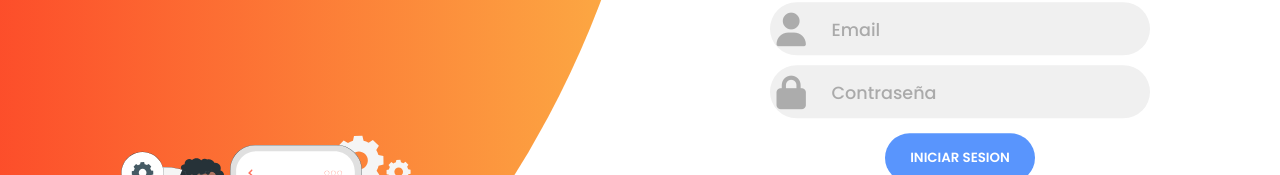
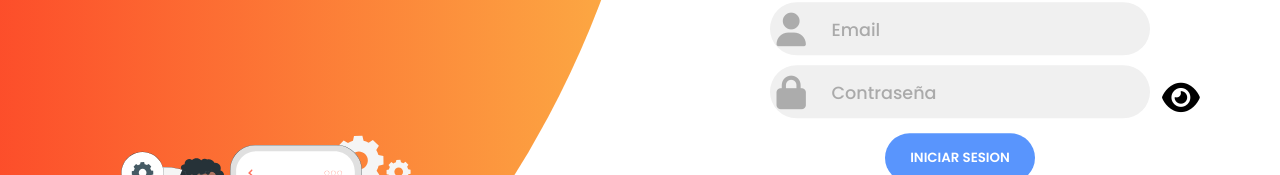
Before and after one commit to MartinOrtega3RL/LoginVite, a React (Vite) app: page /Login in a window 1280 px wide. Shown: the part 274-449 px from the top of the page. Built offline with nearby package versions, Linux system fonts and the light colour scheme; what auth0-js would draw is missing.

Commit message:
Login terminado/Acoplar backend

```diff
--- a/src/assets/Style/Estilo.css
+++ b/src/assets/Style/Estilo.css
@@ -91,10 +91,24 @@ form.sign-in-form {
   background: none;
   outline: none;
   border: none;
-  line-height: 1;
-  font-weight: 600;
+  line-height: 1px;
+  font-weight: 600px;
   font-size: 1.1rem;
   color: #333;
+}
+
+.input-field .toggle-password {
+  position: absolute; /* Posicionamos el botón de manera absoluta */
+  right:-7rem; /* Lo alineamos a la derecha */
+  top: 60%; /* Lo posicionamos verticalmente en el centro */
+  transform: translateY(-50%); /* Lo ajustamos verticalmente */
+  background: none;
+  border: none;
+  cursor: pointer;
+}
+
+.input-field .toggle-password i {
+  color: #000000; /* Color del ícono */
 }
 
 .Error-Message-Register{
--- a/src/components/Login.jsx
+++ b/src/components/Login.jsx
@@ -5,8 +5,6 @@ import reg from "../assets/register.jpg";
 import { useState } from "react";
 import auth0 from "auth0-js";
 import Ath0Config from "../Auth0Config";
-
-
 
 const webAuth = new auth0.WebAuth(Ath0Config);
 
@@ -25,6 +23,8 @@ export default function Login() {
   } = useForm();
 
   const [isSignUpMode, setIsSignUpMode] = useState(false);
+  const [errorEmail, setErrorEmail] = useState("");
+  const [showPassword, setShowPassword] = useState(false); // Estado para controlar si la contraseña debe mostrarse
 
   const handleSignIn = (data) => {
     const { Email, Contraseña } = data;
@@ -47,8 +47,6 @@ export default function Login() {
     );
   };
 
-  const [errorEmail, setErrorEmail] = useState("");
-
   const renderErrorMessage = (fieldName) => {
     if (errors[fieldName]) {
       return (
@@ -67,15 +65,15 @@ export default function Login() {
 
     webAuth.signup(
       {
-        email:Email,
-        password:Contraseña,
+        email: Email,
+        password: Contraseña,
         connection: "Usuarios-Login", // Cambia esto según tu configuración de Auth0
         user_metadata: {
-          nombre:Nombre,
-          apellido:Apellido,
-          cuil:Cuil,
+          nombre: Nombre,
+          apellido: Apellido,
+          cuil: Cuil,
           rol: "Usuario",
-          telefono:Telefono,
+          telefono: Telefono,
         },
       },
       (err) => {
@@ -95,6 +93,11 @@ export default function Login() {
 
   const toggleSignUpMode = () => {
     setIsSignUpMode(!isSignUpMode);
+    setShowPassword(false);
+  };
+
+  const togglePasswordVisibility = () => {
+    setShowPassword(!showPassword); // Cambiar el estado para mostrar u ocultar la contraseña
   };
 
   return (
@@ -117,10 +120,21 @@ export default function Login() {
             <div className="input-field">
               <i className="fas fa-lock fa-lg"></i>
               <input
-                type="password"
+                type={showPassword ? "text" : "password"} // Cambiar el tipo de entrada según el estado de showPassword
                 placeholder="Contraseña"
                 {...registerSignIn("Contraseña")}
               />
+              <button
+                type="button"
+                className="toggle-password"
+                onClick={togglePasswordVisibility}
+              >
+                <i
+                  className={`fas ${
+                    showPassword ? "fa-eye-slash" : "fa-eye"
+                  } fa-lg`}
+                ></i>
+              </button>
             </div>
             <input type="submit" value="Iniciar Sesion" className="btn solid" />
             <p className="social-text">
@@ -241,7 +255,7 @@ export default function Login() {
             <div className="input-field">
               <i className="fas fa-lock fa-lg"></i>
               <input
-                type="password"
+                type={showPassword ? "text" : "password"} // Cambiar el tipo de entrada según el estado de showPassword
                 placeholder="Contraseña"
                 pattern="^(?=.*[a-z])(?=.*[A-Z])(?=.*[0-9])(?=.*[!@#$%^&*]).{8,}$"
                 title="La contraseña debe tener al menos 8 caracteres de longitud y contener al menos una letra minúscula, una letra mayúscula, un número y un carácter especial (por ejemplo, !@#$%^&*)."
@@ -249,6 +263,17 @@ export default function Login() {
                   required: { value: true, message: "Contraseña Requerida" },
                 })}
               />
+              <button
+                type="button"
+                className="toggle-password"
+                onClick={togglePasswordVisibility}
+              >
+                <i
+                  className={`fas ${
+                    showPassword ? "fa-eye-slash" : "fa-eye"
+                  } fa-lg`}
+                ></i>
+              </button>
             </div>
             {renderErrorMessage("Contraseña")}
             <input type="submit" className="btn" value="Registrarse" />
```
